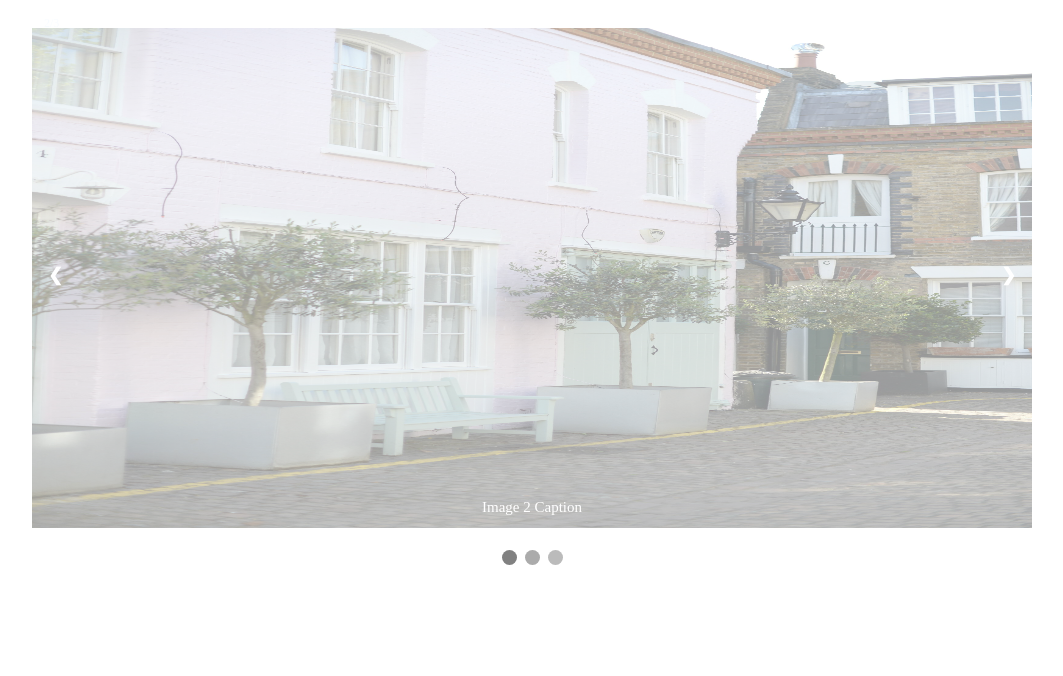
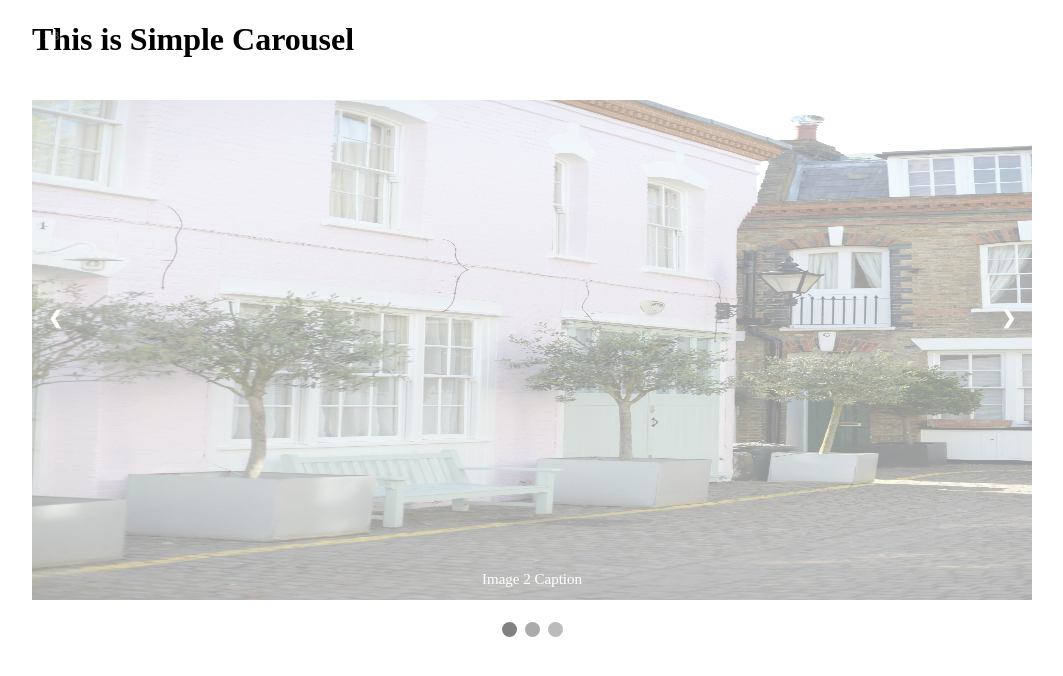
Before and after one commit to 123Chitransh/-Carouse, a plain HTML site: page index.html in a window 1280 px wide. Shown: the whole page, without its empty margins (108-1171 px from the left). Drawn offline with Linux system fonts and the light colour scheme.

Commit message:
Update index.html

```diff
--- a/index.html
+++ b/index.html
@@ -10,6 +10,7 @@
 
 <body>
     <div class="slideshow">
+        <h1>This is Simple Carousel</h1>
         <div class="mySlide fade">
             <div class="numbertext">1/3</div>
             <img class="width-100" src="1.jpg" alt="">
```
